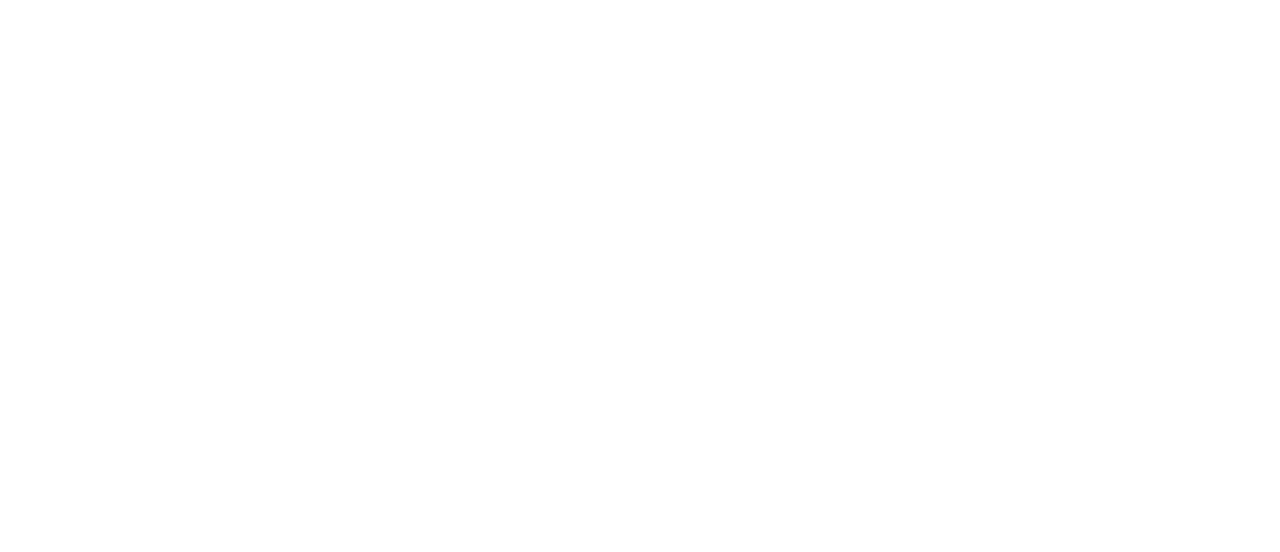
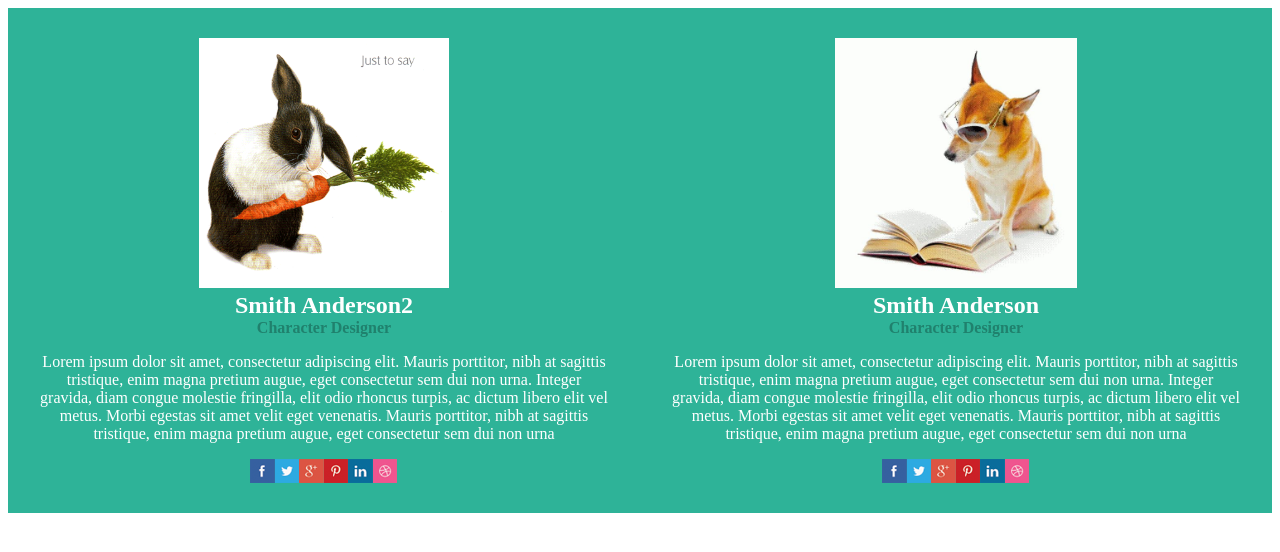
Before and after one commit to OdedSp/sprint2, a plain HTML site: page index.html in a window 1280 px wide. Drawn offline with Linux system fonts and the light colour scheme.

Commit message:
added about us

```diff
--- /dev/null
+++ b/css/_about-us.css
@@ -0,0 +1,42 @@
+.about-us {
+    width: 100%;
+    background-color: #2eb398;
+    display: flex;
+    justify-content: space-around;
+}
+
+.about-us-item {
+    display: flex;
+    flex-direction: column;
+    justify-content: center;
+    align-items: center;
+    text-align: center;
+    max-width: 45%;
+    margin: 30px 0px;
+}
+
+.about-us img {
+    max-width: 100%;
+    max-height: 250px;
+}
+
+.about-us h2,h4 {
+    display: inline-block;
+    margin: 0px;
+}
+
+.about-us h2 {
+    color: white;
+}
+
+.about-us h4 {
+    color: #20816d;
+}
+
+.about-us p {
+    color: white;
+}
+
+.about-us-social {
+    display: flex;
+}
--- a/css/main.css
+++ b/css/main.css
@@ -0,0 +1,2 @@
+
+@import '_about-us.css';
--- a/index.html
+++ b/index.html
@@ -1,14 +1,59 @@
 <!DOCTYPE html>
 <html lang="en">
+
 <head>
     <meta charset="UTF-8">
     <meta name="viewport" content="width=device-width, initial-scale=1.0">
     <link rel="stylesheet" href="css\main.css">
     <title>Document</title>
 </head>
+
 <body>
 
+    <div class="about-us">
+        <div class="about-us-item">
+            <div class="about-us-img">
+                <img src="img/sokoban.jpg" />
+            </div>
+            <h2>Smith Anderson2</h2>
+            <h4>Character Designer</h4>
+            <p>Lorem ipsum dolor sit amet, consectetur adipiscing elit. Mauris porttitor, nibh at sagittis tristique, enim magna
+                pretium augue, eget consectetur sem dui non urna. Integer gravida, diam congue molestie fringilla, elit odio
+                rhoncus turpis, ac dictum libero elit vel metus. Morbi egestas sit amet velit eget venenatis. Mauris porttitor,
+                nibh at sagittis tristique, enim magna pretium augue, eget consectetur sem dui non urna
+            </p>
+            <div class="about-us-social">
+                <img src="img\social-icons\facebook.png" />
+                <img src="img\social-icons\twitter.png" />
+                <img src="img\social-icons\google.png" />
+                <img src="img\social-icons\pinterest.png" />
+                <img src="img\social-icons\linkedin.png" />
+                <img src="img\social-icons\dribbble.png" />
+            </div>
+        </div>
+        <div class="about-us-item">
+            <div class="about-us-img">
+                <img src="img/bookShop.jpg" />
+            </div>
+            <h2>Smith Anderson</h2>
+            <h4>Character Designer</h4>
+            <p>Lorem ipsum dolor sit amet, consectetur adipiscing elit. Mauris porttitor, nibh at sagittis tristique, enim magna
+                pretium augue, eget consectetur sem dui non urna. Integer gravida, diam congue molestie fringilla, elit odio
+                rhoncus turpis, ac dictum libero elit vel metus. Morbi egestas sit amet velit eget venenatis. Mauris porttitor,
+                nibh at sagittis tristique, enim magna pretium augue, eget consectetur sem dui non urna
+            </p>
+            <div class="about-us-social">
+                <img src="img\social-icons\facebook.png" />
+                <img src="img\social-icons\twitter.png" />
+                <img src="img\social-icons\google.png" />
+                <img src="img\social-icons\pinterest.png" />
+                <img src="img\social-icons\linkedin.png" />
+                <img src="img\social-icons\dribbble.png" />
+            </div>
+        </div>
+    </div>
 
     <script src="js/main.js"></script>
 </body>
+
 </html>
```
Also changed, not shown: img/bookShop.jpg (added), img/social-icons/dribbble.png (added), img/social-icons/facebook.png (added), img/social-icons/google.png (added), img/social-icons/linkedin.png (added), img/social-icons/pinterest.png (added), img/social-icons/twitter.png (added), img/sokoban.jpg (added).
